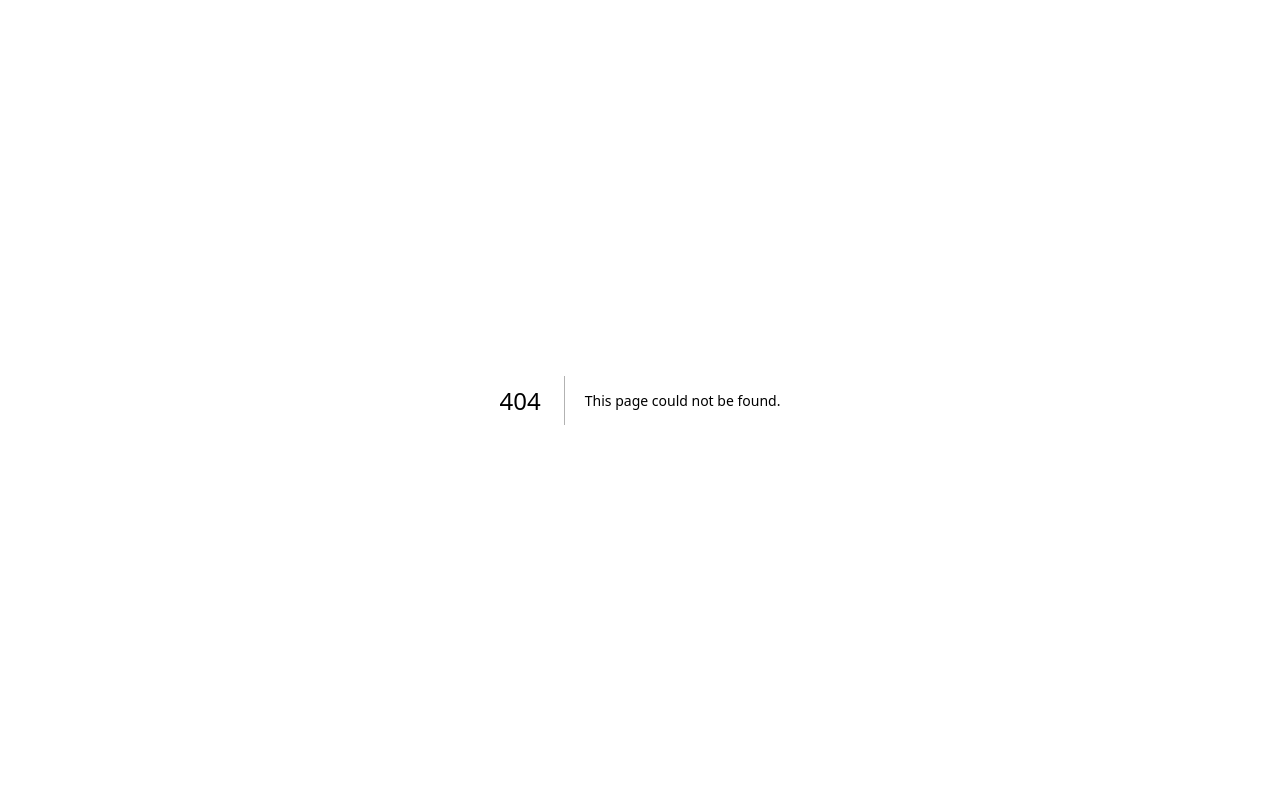
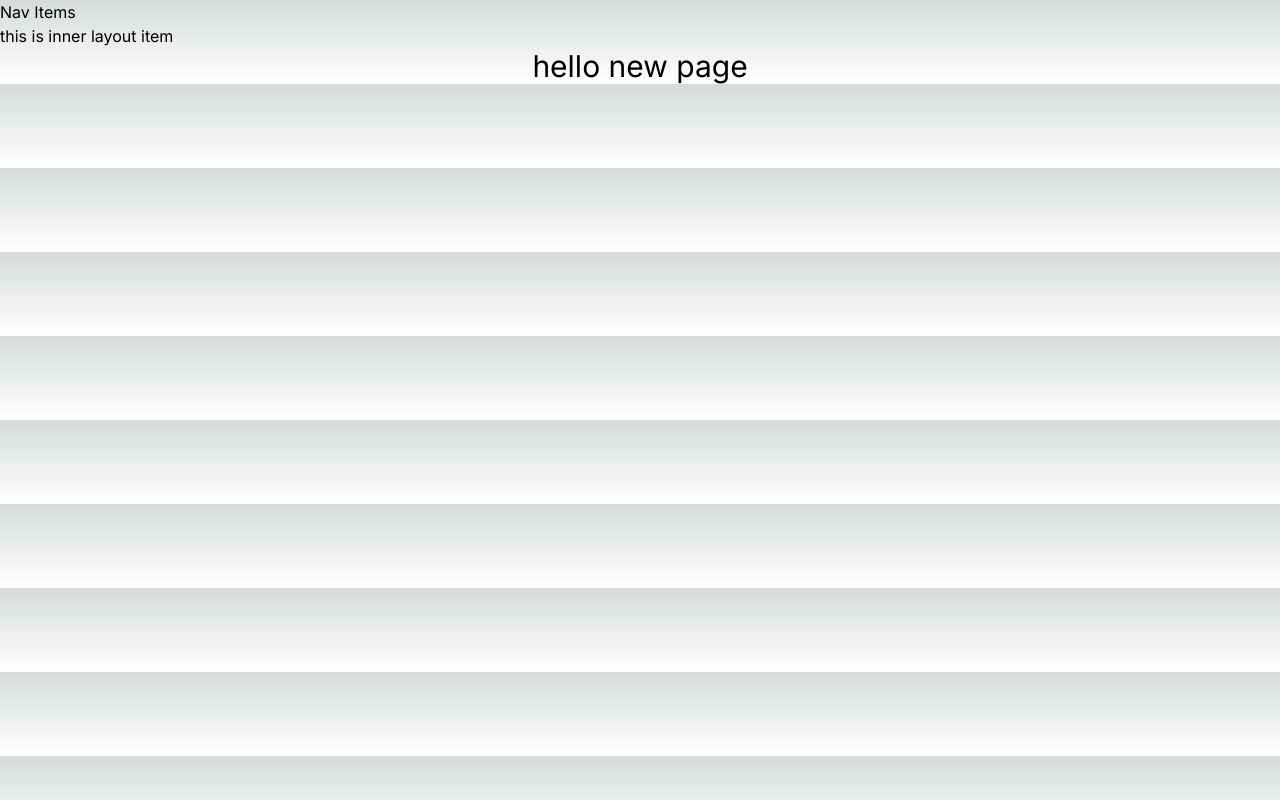
Before and after one commit to maharshiPatel9094/NEXTJS_music_academy_project, a Next.js app in the folder music_academy_project/: page /chai in a window 1280 px wide. Before the commit this address had no page. Built offline with nearby package versions, Linux system fonts and the light colour scheme.

Commit message:
LEARNED LAYOUT AND PAGE CONCEPT

```diff
--- /dev/null
+++ b/music_academy_project/src/app/chai/layout.tsx
@@ -0,0 +1,12 @@
+export default function RootLayout({
+  children,
+}: Readonly<{
+  children: React.ReactNode;
+}>) {
+  return (
+   <>
+   <h2>this is inner layout item</h2>
+  {children}
+   </>
+  );
+}
--- /dev/null
+++ b/music_academy_project/src/app/chai/page.tsx
@@ -0,0 +1,5 @@
+export default function trushtiPage(){
+    return(
+        <h1 className="text-3xl text-center">hello new page</h1>
+    );
+}
--- a/music_academy_project/src/app/layout.tsx
+++ b/music_academy_project/src/app/layout.tsx
@@ -17,6 +17,7 @@ export default function RootLayout({
   return (
     <html lang="en">
       <body className={inter.className}>
+        <h2>Nav Items</h2>
         {children}
         </body>
     </html>
```
Also changed, not shown: 1 other file (tests, documents, lock files or other folders).
